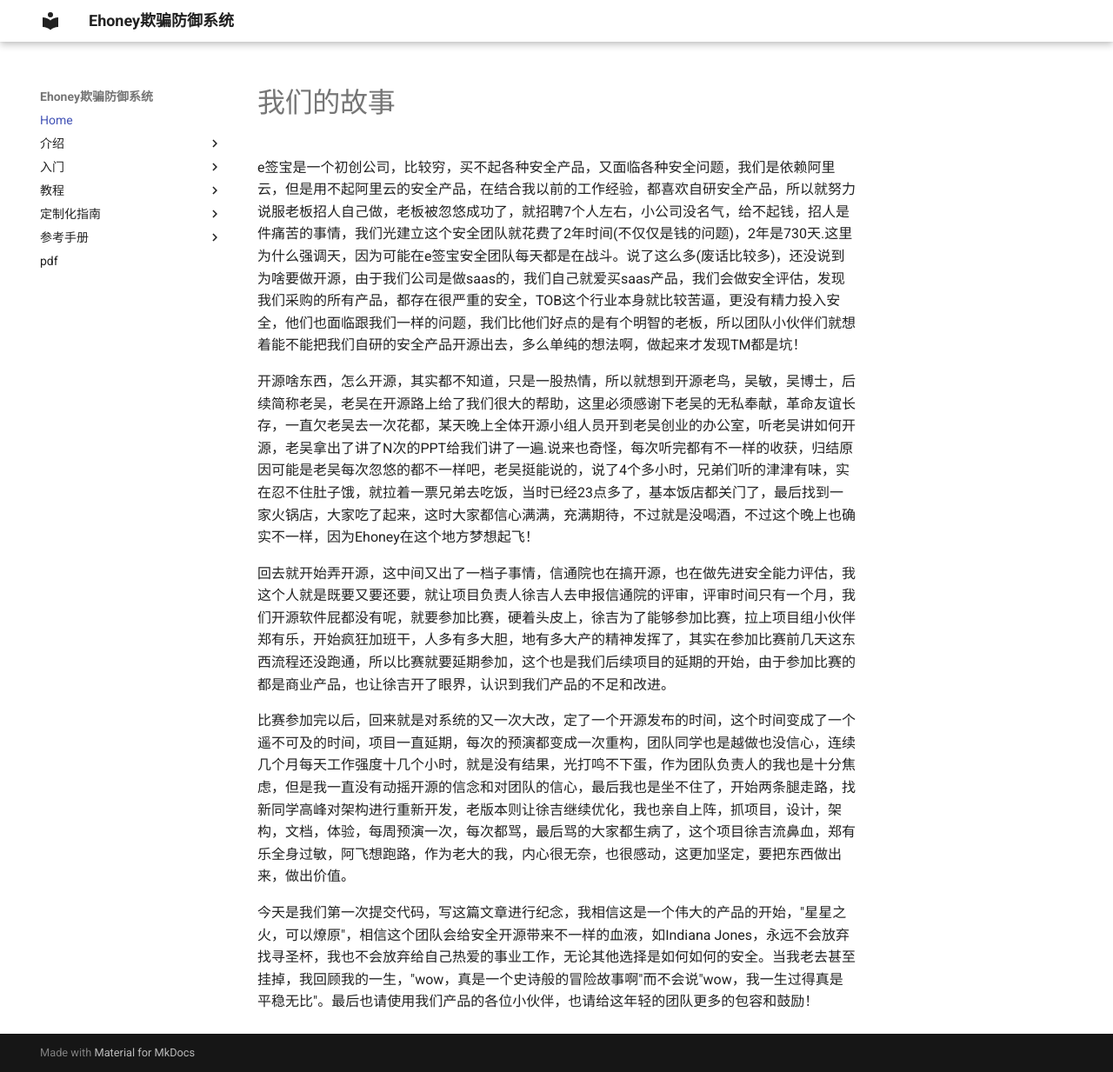
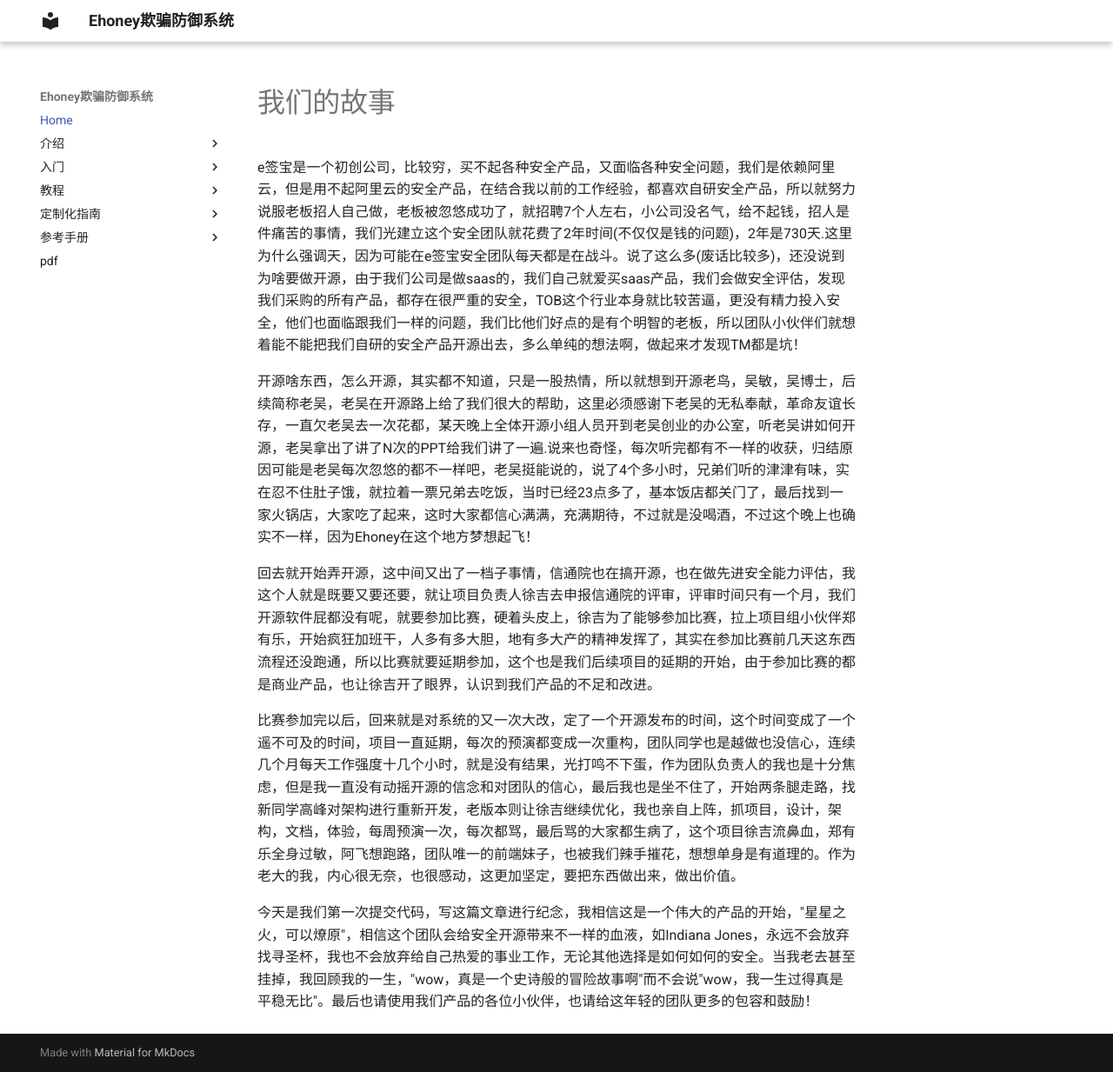
Before and after one commit to seccome/Ehoney, an MkDocs documentation site: the page built from doc/README.md, in a window 1280 px wide and 1233 px high. Shown: the whole window at 87% size. Built offline with MkDocs 1.6.1 and Material for MkDocs 9.7.7, drawn with Linux system fonts in a browser that asks for light colours.

Commit message:
Update README.md

```diff
--- a/doc/README.md
+++ b/doc/README.md
@@ -4,8 +4,8 @@
 
    开源啥东西，怎么开源，其实都不知道，只是一股热情，所以就想到开源老鸟，吴敏，吴博士，后续简称老吴，老吴在开源路上给了我们很大的帮助，这里必须感谢下老吴的无私奉献，革命友谊长存，一直欠老吴去一次花都，某天晚上全体开源小组人员开到老吴创业的办公室，听老吴讲如何开源，老吴拿出了讲了N次的PPT给我们讲了一遍.说来也奇怪，每次听完都有不一样的收获，归结原因可能是老吴每次忽悠的都不一样吧，老吴挺能说的，说了4个多小时，兄弟们听的津津有味，实在忍不住肚子饿，就拉着一票兄弟去吃饭，当时已经23点多了，基本饭店都关门了，最后找到一家火锅店，大家吃了起来，这时大家都信心满满，充满期待，不过就是没喝酒，不过这个晚上也确实不一样，因为Ehoney在这个地方梦想起飞！ <br />
 
-   回去就开始弄开源，这中间又出了一档子事情，信通院也在搞开源，也在做先进安全能力评估，我这个人就是既要又要还要，就让项目负责人徐吉人去申报信通院的评审，评审时间只有一个月，我们开源软件屁都没有呢，就要参加比赛，硬着头皮上，徐吉为了能够参加比赛，拉上项目组小伙伴郑有乐，开始疯狂加班干，人多有多大胆，地有多大产的精神发挥了，其实在参加比赛前几天这东西流程还没跑通，所以比赛就要延期参加，这个也是我们后续项目的延期的开始，由于参加比赛的都是商业产品，也让徐吉开了眼界，认识到我们产品的不足和改进。<br />
+   回去就开始弄开源，这中间又出了一档子事情，信通院也在搞开源，也在做先进安全能力评估，我这个人就是既要又要还要，就让项目负责人徐吉去申报信通院的评审，评审时间只有一个月，我们开源软件屁都没有呢，就要参加比赛，硬着头皮上，徐吉为了能够参加比赛，拉上项目组小伙伴郑有乐，开始疯狂加班干，人多有多大胆，地有多大产的精神发挥了，其实在参加比赛前几天这东西流程还没跑通，所以比赛就要延期参加，这个也是我们后续项目的延期的开始，由于参加比赛的都是商业产品，也让徐吉开了眼界，认识到我们产品的不足和改进。<br />
 
-  比赛参加完以后，回来就是对系统的又一次大改，定了一个开源发布的时间，这个时间变成了一个遥不可及的时间，项目一直延期，每次的预演都变成一次重构，团队同学也是越做也没信心，连续几个月每天工作强度十几个小时，就是没有结果，光打鸣不下蛋，作为团队负责人的我也是十分焦虑，但是我一直没有动摇开源的信念和对团队的信心，最后我也是坐不住了，开始两条腿走路，找新同学高峰对架构进行重新开发，老版本则让徐吉继续优化，我也亲自上阵，抓项目，设计，架构，文档，体验，每周预演一次，每次都骂，最后骂的大家都生病了，这个项目徐吉流鼻血，郑有乐全身过敏，阿飞想跑路，作为老大的我，内心很无奈，也很感动，这更加坚定，要把东西做出来，做出价值。<br />
+  比赛参加完以后，回来就是对系统的又一次大改，定了一个开源发布的时间，这个时间变成了一个遥不可及的时间，项目一直延期，每次的预演都变成一次重构，团队同学也是越做也没信心，连续几个月每天工作强度十几个小时，就是没有结果，光打鸣不下蛋，作为团队负责人的我也是十分焦虑，但是我一直没有动摇开源的信念和对团队的信心，最后我也是坐不住了，开始两条腿走路，找新同学高峰对架构进行重新开发，老版本则让徐吉继续优化，我也亲自上阵，抓项目，设计，架构，文档，体验，每周预演一次，每次都骂，最后骂的大家都生病了，这个项目徐吉流鼻血，郑有乐全身过敏，阿飞想跑路，团队唯一的前端妹子，也被我们辣手摧花，想想单身是有道理的。作为老大的我，内心很无奈，也很感动，这更加坚定，要把东西做出来，做出价值。<br />
 
   今天是我们第一次提交代码，写这篇文章进行纪念，我相信这是一个伟大的产品的开始，"星星之火，可以燎原"，相信这个团队会给安全开源带来不一样的血液，如Indiana Jones，永远不会放弃找寻圣杯，我也不会放弃给自己热爱的事业工作，无论其他选择是如何如何的安全。当我老去甚至挂掉，我回顾我的一生，"wow，真是一个史诗般的冒险故事啊"而不会说"wow，我一生过得真是平稳无比"。最后也请使用我们产品的各位小伙伴，也请给这年轻的团队更多的包容和鼓励！
```
